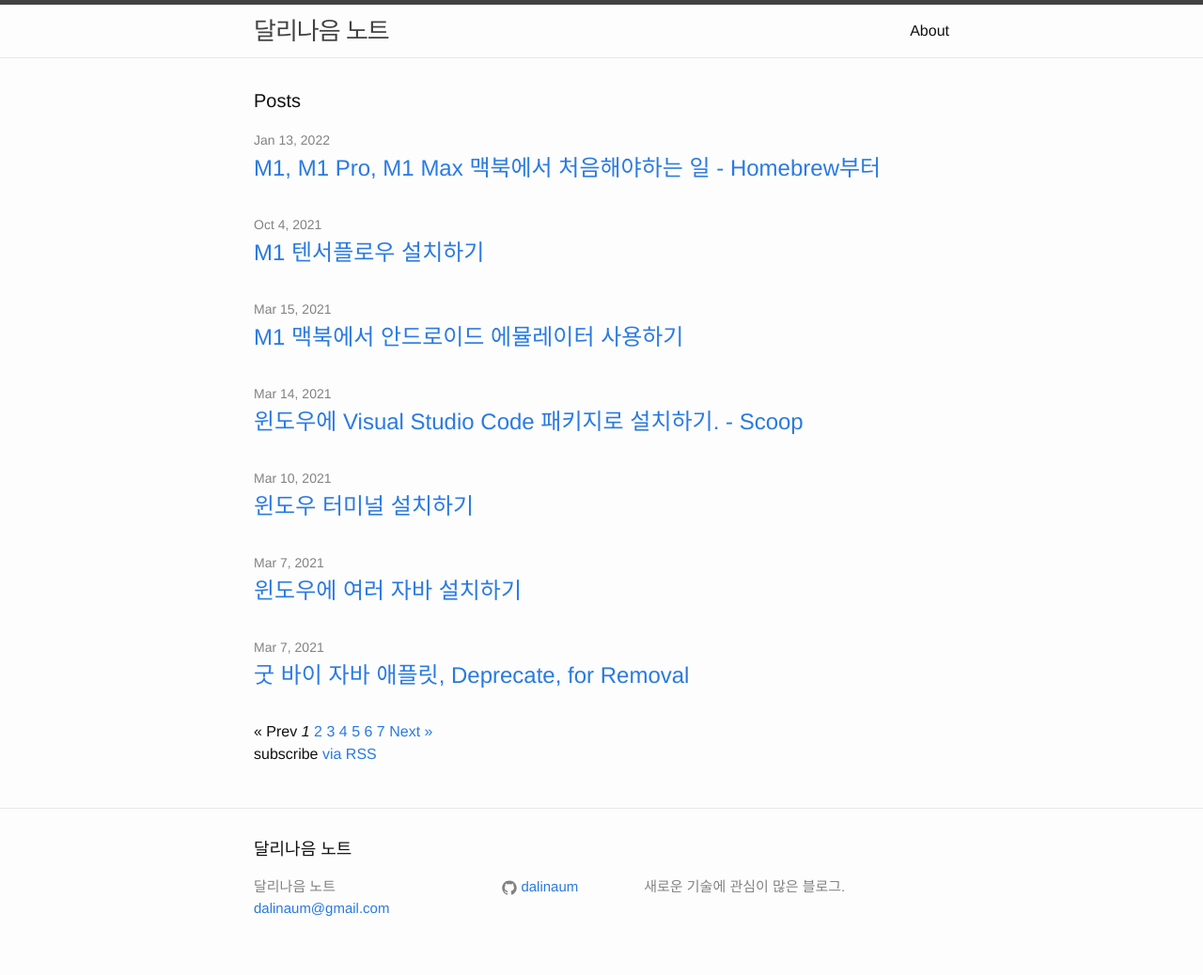
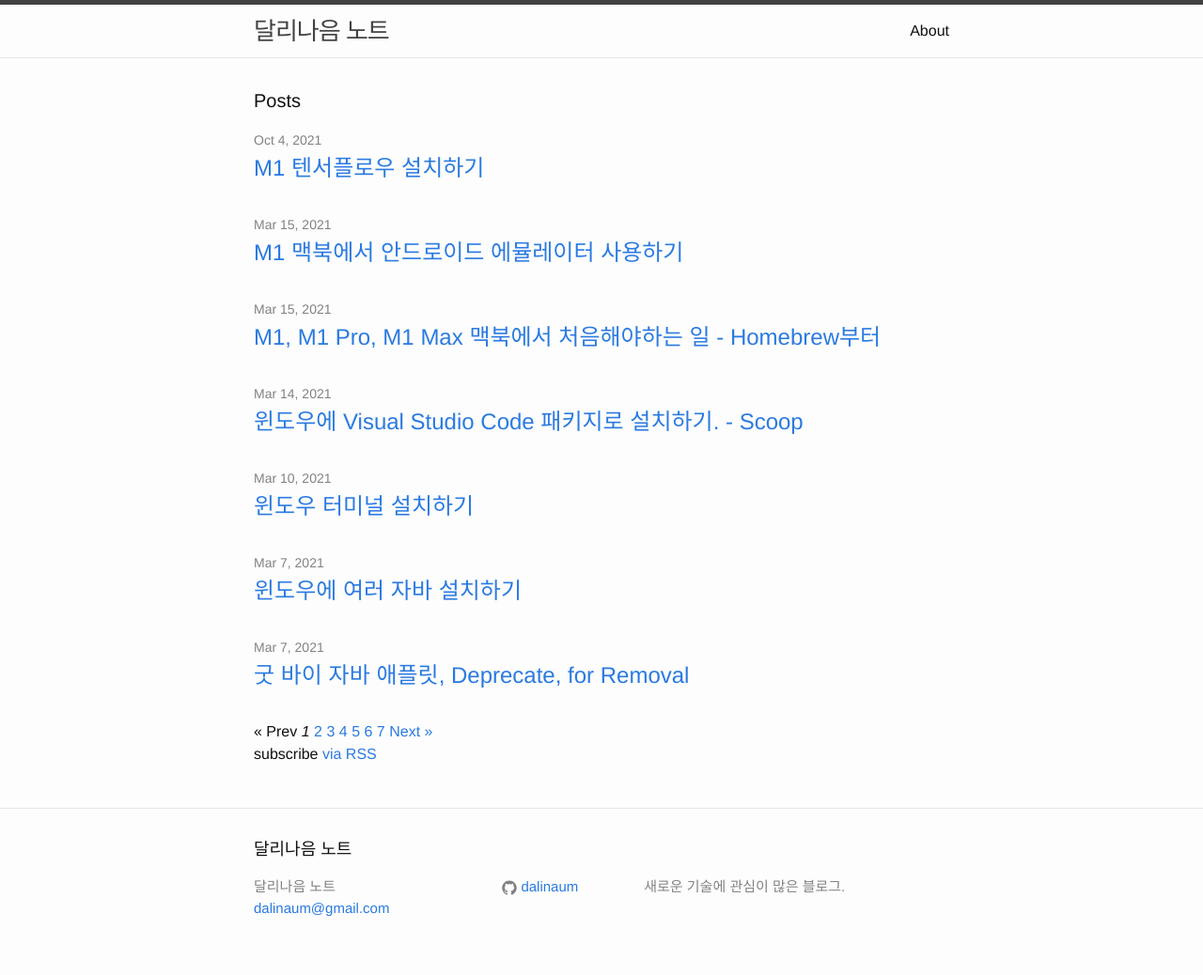
Before and after one commit to dalinaum/dalinaum.github.io, a Jekyll site: the page built from index.html, in a window 1280 px wide. Shown: the whole page at 94% size. Built offline with Jekyll 4.4.1, drawn with Linux system fonts in a browser that asks for light colours; the list of posts is cut into pages by our own code.

Commit message:
날짜가 바뀌면 주소가 바뀌어서 원복.

```diff
--- a/_posts/2021-03-15-m1-init.markdown
+++ b/_posts/2021-03-15-m1-init.markdown
@@ -1,7 +1,7 @@
 ---
 layout: post
 title:  "M1, M1 Pro, M1 Max 맥북에서 처음해야하는 일 - Homebrew부터"
-date:   2022-01-13 22:26:00 +0900
+date:   2021-03-15 00:30:00 +0900
 categories: mac
 ---
 
```
